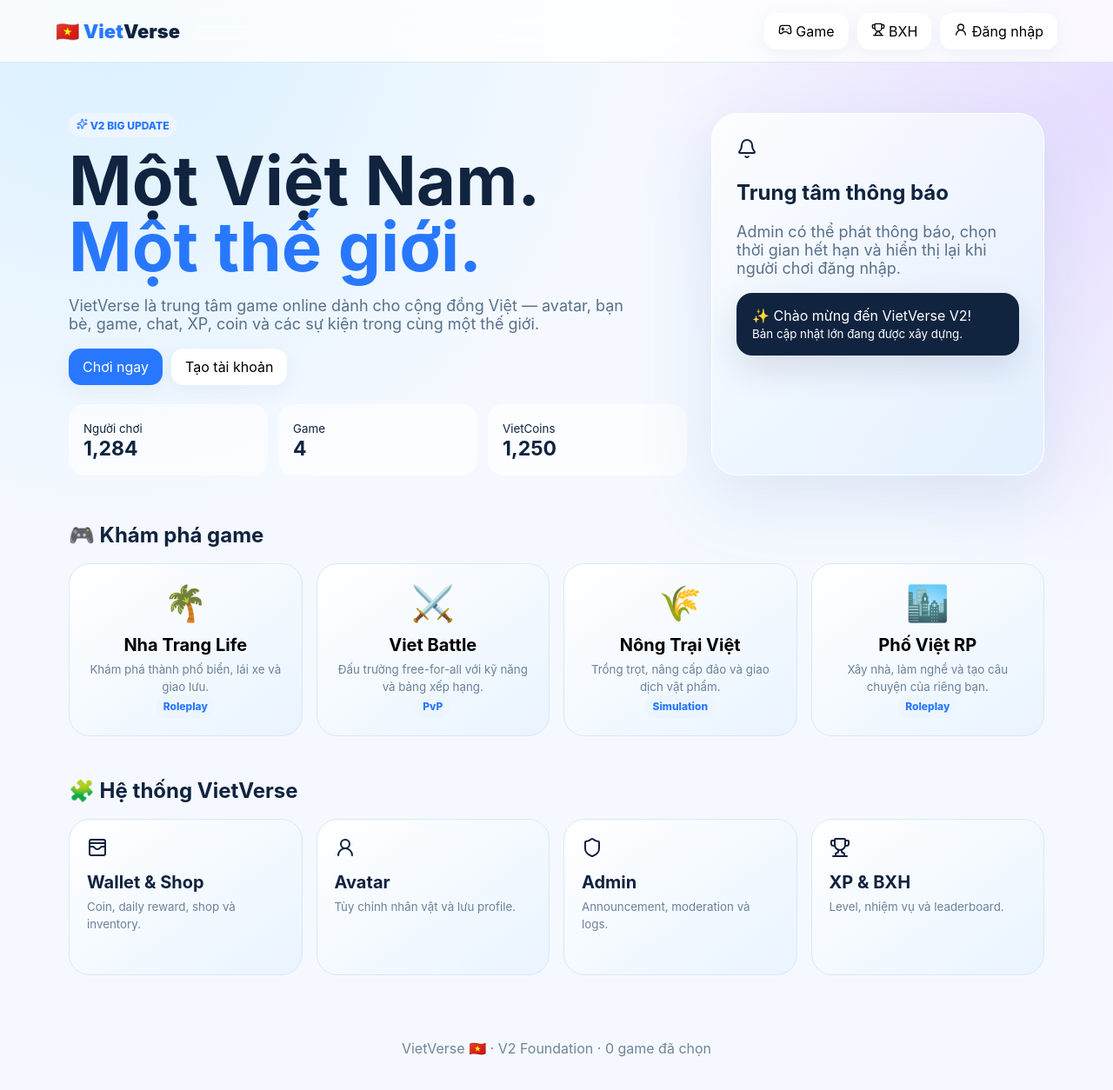
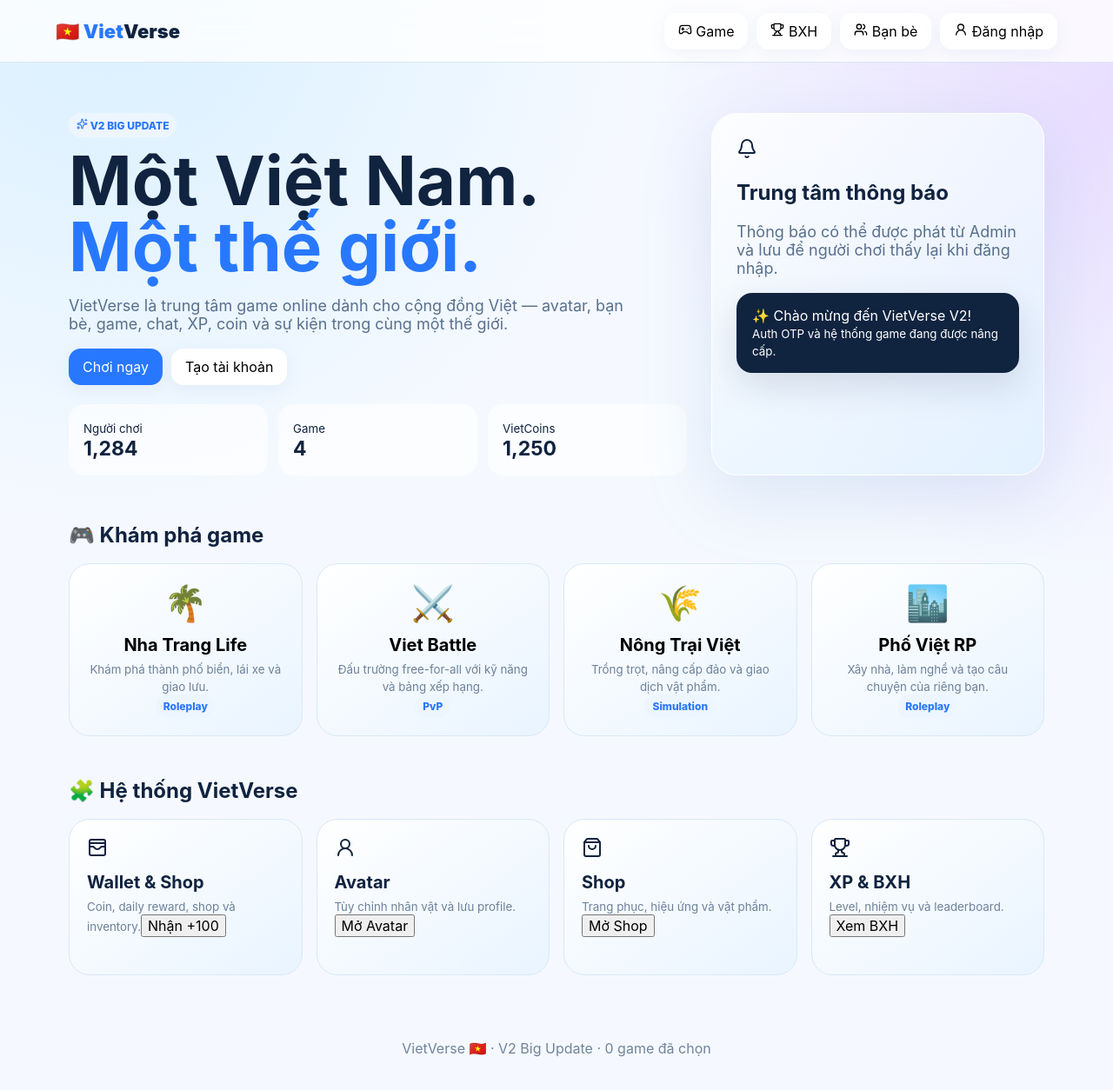
Before and after one commit to Doraemon-ai10/vietverse, a Next.js app: page / in a window 1280 px wide. Shown: the top 1254 px of the page at 87% size. Built offline with nearby package versions, Linux system fonts and the light colour scheme.

Commit message:
feat: upgrade VietVerse interactive UI and real OTP flow

```diff
--- a/app/page.tsx
+++ b/app/page.tsx
@@ -1,7 +1,7 @@
 'use client'
 
 import { useState } from 'react'
-import { Bell, Gamepad2, Shield, Sparkles, Trophy, UserRound, WalletCards } from 'lucide-react'
+import { Bell, Gamepad2, Shield, Sparkles, Trophy, UserRound, WalletCards, Users, ShoppingBag, Settings, X, CheckCircle2 } from 'lucide-react'
 
 const games = [
   ['🌴','Nha Trang Life','Roleplay','Khám phá thành phố biển, lái xe và giao lưu.'],
@@ -11,23 +11,31 @@
 ]
 
 export default function Home(){
- const [showLogin,setShowLogin]=useState(false)
- const [showOtp,setShowOtp]=useState(false)
- const [email,setEmail]=useState('')
- const [notice,setNotice]=useState('')
- const [coins,setCoins]=useState(1250)
- const [liked,setLiked]=useState<string[]>([])
- const [tab,setTab]=useState('home')
- const startSignup=()=>{if(!email.includes('@')){setNotice('Hãy nhập email hợp lệ.');return};setShowOtp(true);setNotice('Mã OTP 6 số đã được yêu cầu. Cấu hình Resend để gửi email thật.')}
- const verify=()=>{setShowOtp(false);setShowLogin(false);setNotice('🎉 Xác minh thành công! Bản demo tài khoản đã sẵn sàng.')}
+ const [showLogin,setShowLogin]=useState(false),[showOtp,setShowOtp]=useState(false),[email,setEmail]=useState(''),[otp,setOtp]=useState(''),[password,setPassword]=useState(''),[username,setUsername]=useState('')
+ const [notice,setNotice]=useState(''),[coins,setCoins]=useState(1250),[liked,setLiked]=useState<string[]>([]),[tab,setTab]=useState('home'),[busy,setBusy]=useState(false),[error,setError]=useState(''),[verified,setVerified]=useState(false),[admin,setAdmin]=useState(false)
+ const flash=(s:string)=>{setError('');setNotice(s)}
+ const startSignup=async()=>{
+   if(!/^\S+@\S+\.\S+$/.test(email)){setError('Hãy nhập email hợp lệ.');return}
+   if(!username.trim()){setError('Hãy nhập username.');return}
+   if(password.length<8){setError('Mật khẩu cần ít nhất 8 ký tự.');return}
+   setBusy(true);setError('')
+   try{const r=await fetch('/api/auth/send-otp',{method:'POST',headers:{'Content-Type':'application/json'},body:JSON.stringify({email})});const d=await r.json();if(!r.ok)throw new Error(d.error||'Không thể gửi OTP');setShowOtp(true);flash(`Mã OTP đã được gửi tới ${email}.`)}catch(e){setError(e instanceof Error?e.message:'Không thể gửi OTP.')}finally{setBusy(false)}
+ }
+ const verify=async()=>{
+   if(!/^\d{6}$/.test(otp)){setError('Nhập đủ 6 số.');return}setBusy(true);setError('')
+   try{const r=await fetch('/api/auth/verify-otp',{method:'POST',headers:{'Content-Type':'application/json'},body:JSON.stringify({email,otp})});const d=await r.json();if(!r.ok)throw new Error(d.error||'OTP không đúng');setVerified(true);setShowOtp(false);setShowLogin(false);flash('🎉 Email đã xác minh thành công!')}catch(e){setError(e instanceof Error?e.message:'OTP không đúng.')}finally{setBusy(false)}
+ }
  return <main className="vv">
-  <nav className="nav"><div className="brand">🇻🇳 <span>Viet</span>Verse</div><div className="navlinks"><button className="pill hideMob" onClick={()=>setTab('games')}><Gamepad2 size={16}/> Game</button><button className="pill hideMob" onClick={()=>setTab('ranking')}><Trophy size={16}/> BXH</button><button className="pill" onClick={()=>setShowLogin(true)}><UserRound size={16}/> Đăng nhập</button></div></nav>
-  <section className="hero"><div><span className="tag"><Sparkles size={13}/> V2 BIG UPDATE</span><h1>Một Việt Nam.<br/><span style={{color:'#2878ff'}}>Một thế giới.</span></h1><p>VietVerse là trung tâm game online dành cho cộng đồng Việt — avatar, bạn bè, game, chat, XP, coin và các sự kiện trong cùng một thế giới.</p><div className="actions"><button className="btn primary" onClick={()=>setNotice('🎮 Chọn một game bên dưới để bắt đầu!')}>Chơi ngay</button><button className="btn" onClick={()=>setShowLogin(true)}>Tạo tài khoản</button></div><div className="stats"><div className="stat"><small>Người chơi</small><br/><b>1,284</b></div><div className="stat"><small>Game</small><br/><b>4</b></div><div className="stat"><small>VietCoins</small><br/><b>{coins.toLocaleString()}</b></div></div></div><div className="heroCard"><Bell size={24}/><h2>Trung tâm thông báo</h2><p>Admin có thể phát thông báo, chọn thời gian hết hạn và hiển thị lại khi người chơi đăng nhập.</p><div className="notice">✨ Chào mừng đến VietVerse V2!<br/><small>Bản cập nhật lớn đang được xây dựng.</small></div></div></section>
-  <section className="section" id="games"><h2>🎮 Khám phá game</h2><div className="games">{games.map(([e,n,t,d])=><button className="game" key={n} onClick={()=>{setNotice(`🚀 Đang chuẩn bị server ${n}...`);setLiked([...liked,n])}}><span className="emoji">{e}</span><strong>{n}</strong><small>{d}</small><br/><span className="tag">{t}</span></button>)}</div></section>
-  <section className="section"><h2>🧩 Hệ thống VietVerse</h2><div className="games"><div className="game"><WalletCards/><strong>Wallet & Shop</strong><small>Coin, daily reward, shop và inventory.</small></div><div className="game"><UserRound/><strong>Avatar</strong><small>Tùy chỉnh nhân vật và lưu profile.</small></div><div className="game"><Shield/><strong>Admin</strong><small>Announcement, moderation và logs.</small></div><div className="game"><Trophy/><strong>XP & BXH</strong><small>Level, nhiệm vụ và leaderboard.</small></div></div></section>
-  {notice&&<div className="section"><div className="notice">{notice}<button style={{float:'right',background:'transparent',color:'#fff',border:0}} onClick={()=>setNotice('')}>×</button></div></div>}
-  <footer className="footer">VietVerse 🇻🇳 · V2 Foundation · {liked.length} game đã chọn</footer>
-  {showLogin&&<div style={{position:'fixed',inset:0,background:'#10233f66',backdropFilter:'blur(8px)',zIndex:20,padding:'20px'}}><div className="login"><button style={{float:'right',border:0,background:'transparent'}} onClick={()=>setShowLogin(false)}>✕</button><h2>Đăng ký VietVerse</h2><p>Nhập email để nhận mã xác minh 6 số.</p><input className="field" type="email" placeholder="you@gmail.com" value={email} onChange={e=>setEmail(e.target.value)}/><input className="field" type="password" placeholder="Mật khẩu"/><button className="btn primary" style={{width:'100%'}} onClick={startSignup}>Gửi mã OTP</button><p style={{textAlign:'center',color:'#71849a'}}>Hoặc đăng nhập bằng Discord / Google khi OAuth được cấu hình.</p></div></div>}
-  {showOtp&&<div style={{position:'fixed',inset:0,background:'#10233f66',backdropFilter:'blur(8px)',zIndex:30,padding:'20px'}}><div className="login"><h2>🔐 Xác minh email</h2><p>Mã 6 số đã được gửi tới <b>{email}</b>.</p><input className="field" inputMode="numeric" maxLength={6} placeholder="123456"/><button className="btn primary" style={{width:'100%'}} onClick={verify}>Xác minh</button><button className="btn" style={{width:'100%',marginTop:8}} onClick={startSignup}>Gửi lại mã</button></div></div>}
+  <nav className="nav"><div className="brand">🇻🇳 <span>Viet</span>Verse</div><div className="navlinks"><button className="pill hideMob" onClick={()=>setTab('games')}><Gamepad2 size={16}/> Game</button><button className="pill hideMob" onClick={()=>setTab('ranking')}><Trophy size={16}/> BXH</button><button className="pill hideMob" onClick={()=>setTab('friends')}><Users size={16}/> Bạn bè</button><button className="pill" onClick={()=>setShowLogin(true)}><UserRound size={16}/> {verified?'Tài khoản':'Đăng nhập'}</button></div></nav>
+  <section className="hero"><div><span className="tag"><Sparkles size={13}/> V2 BIG UPDATE</span><h1>Một Việt Nam.<br/><span style={{color:'#2878ff'}}>Một thế giới.</span></h1><p>VietVerse là trung tâm game online dành cho cộng đồng Việt — avatar, bạn bè, game, chat, XP, coin và sự kiện trong cùng một thế giới.</p><div className="actions"><button className="btn primary" onClick={()=>{setTab('games');document.getElementById('games')?.scrollIntoView({behavior:'smooth'})}}>Chơi ngay</button><button className="btn" onClick={()=>setShowLogin(true)}>Tạo tài khoản</button></div><div className="stats"><div className="stat"><small>Người chơi</small><br/><b>1,284</b></div><div className="stat"><small>Game</small><br/><b>4</b></div><div className="stat"><small>VietCoins</small><br/><b>{coins.toLocaleString()}</b></div></div></div><div className="heroCard"><Bell size={24}/><h2>Trung tâm thông báo</h2><p>Thông báo có thể được phát từ Admin và lưu để người chơi thấy lại khi đăng nhập.</p><div className="notice">✨ Chào mừng đến VietVerse V2!<br/><small>Auth OTP và hệ thống game đang được nâng cấp.</small></div></div></section>
+  <section className="section" id="games"><h2>🎮 Khám phá game</h2><div className="games">{games.map(([e,n,t,d])=><button className="game" key={n} onClick={()=>{setLiked(v=>v.includes(n)?v.filter(x=>x!==n):[...v,n]);flash(`🚀 ${n} đã được chọn. Server matchmaking sẽ kết nối khi backend game được bật.`)}}><span className="emoji">{e}</span><strong>{n}</strong><small>{d}</small><br/><span className="tag">{t}</span></button>)}</div></section>
+  <section className="section"><h2>🧩 Hệ thống VietVerse</h2><div className="games"><div className="game"><WalletCards/><strong>Wallet & Shop</strong><small>Coin, daily reward, shop và inventory.</small><button className="mini" onClick={()=>{setCoins(c=>c+100);flash('🪙 Daily reward +100 VietCoins!')}}>Nhận +100</button></div><div className="game"><UserRound/><strong>Avatar</strong><small>Tùy chỉnh nhân vật và lưu profile.</small><button className="mini" onClick={()=>flash('👤 Avatar Editor đang mở trong bản UI kế tiếp.')}>Mở Avatar</button></div><div className="game"><ShoppingBag/><strong>Shop</strong><small>Trang phục, hiệu ứng và vật phẩm.</small><button className="mini" onClick={()=>flash('🛍️ Shop đã sẵn sàng cho catalog backend.')}>Mở Shop</button></div><div className="game"><Trophy/><strong>XP & BXH</strong><small>Level, nhiệm vụ và leaderboard.</small><button className="mini" onClick={()=>setTab('ranking')}>Xem BXH</button></div></div></section>
+  {tab==='ranking'&&<section className="section"><div className="panel"><h2>🏆 Bảng xếp hạng</h2><div className="rank"><b>🥇 1 · VietPro</b><span>Lv. 42 · 18,420 XP</span></div><div className="rank"><b>🥈 2 · NoobVN</b><span>Lv. 39 · 16,870 XP</span></div><div className="rank"><b>🥉 3 · DoraVN</b><span>Lv. 37 · 15,210 XP</span></div><div className="rank"><b>4 · LGK</b><span>Lv. 12 · 2,450 XP</span></div></div></section>}
+  {tab==='friends'&&<section className="section"><div className="panel"><h2>👥 Bạn bè</h2><p>Danh sách bạn bè và party sẽ đồng bộ với tài khoản sau khi database được nối.</p><button className="btn primary" onClick={()=>flash('👥 Party system foundation đã sẵn sàng.')}>Tạo Party</button></div></section>}
+  {notice&&<div className="section"><div className="notice">{notice}<button style={{float:'right',background:'transparent',color:'#fff',border:0,fontSize:20}} onClick={()=>setNotice('')}>×</button></div></div>}
+  {verified&&<div className="verified"><CheckCircle2 size={18}/> Email đã xác minh</div>}
+  <footer className="footer">VietVerse 🇻🇳 · V2 Big Update · {liked.length} game đã chọn {admin&&'· ADMIN MODE'}</footer>
+  {showLogin&&<div className="overlay"><div className="login"><button className="close" onClick={()=>setShowLogin(false)}><X/></button><h2>Đăng ký VietVerse</h2><p>Nhập thông tin để nhận mã xác minh 6 số.</p><input className="field" placeholder="Username" value={username} onChange={e=>setUsername(e.target.value)}/><input className="field" type="email" placeholder="you@gmail.com" value={email} onChange={e=>setEmail(e.target.value)}/><input className="field" type="password" placeholder="Mật khẩu (8+ ký tự)" value={password} onChange={e=>setPassword(e.target.value)}/>{error&&<div className="error">{error}</div>}<button className="btn primary full" disabled={busy} onClick={startSignup}>{busy?'Đang gửi...':'Gửi mã OTP'}</button><div className="oauth"><button className="oauthBtn" onClick={()=>flash('Discord OAuth sẽ dùng callback /api/auth/discord/callback khi Client Secret được cấu hình.')}>◉ Discord</button><button className="oauthBtn" onClick={()=>flash('Google OAuth sẽ dùng callback /api/auth/google/callback khi Client ID/Secret được cấu hình.')}>G Google</button></div><p className="muted">API key không nằm trong frontend. Secret chỉ dùng ở server.</p></div></div>}
+  {showOtp&&<div className="overlay"><div className="login"><h2>🔐 Xác minh email</h2><p>Mã 6 số đã được gửi tới <b>{email}</b>.</p><input className="field otp" inputMode="numeric" maxLength={6} placeholder="123456" value={otp} onChange={e=>setOtp(e.target.value.replace(/\D/g,''))}/>{error&&<div className="error">{error}</div>}<button className="btn primary full" disabled={busy} onClick={verify}>{busy?'Đang xác minh...':'Xác minh'}</button><button className="btn full" style={{marginTop:8}} onClick={()=>{setShowOtp(false);setError('')}}>Quay lại</button></div></div>}
  </main>
 }
```
